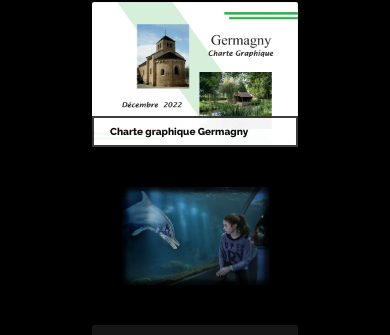
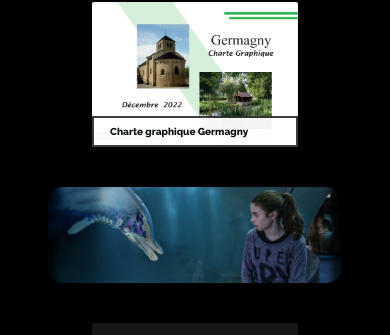
Before and after one commit to Flo714/projetS4, a Vue app: page / in a window 390 px wide. Shown: the part 718-1053 px from the top of the page. Built offline with nearby package versions, Linux system fonts and the light colour scheme.

Commit message:
hover card

```diff
--- a/src/views/Accueil.vue
+++ b/src/views/Accueil.vue
@@ -89,7 +89,7 @@
         <img class="w-32 lg:w-48 absolute right-4 md:w-36 md:bottom-72 lg:bottom-40 xl:bottom-20 animate__animated animate__rotateIn z-0" src="gif1_pf.gif" alt="gif animé">
       </div>
     </div>
-      <div class="grid grid-flow-row-dense grid-cols-[repeat(auto-fit,minmax(280px,1fr))] gap-10 pt-40 mx-12 relative z-20" id="travaux">
+      <div class="wrapper grid grid-flow-row-dense grid-cols-[repeat(auto-fit,minmax(280px,1fr))] gap-10 pt-40 mx-12 relative z-20" id="travaux">
         <RouterLink to="/Logo_Florentin_Demortiere"><img class="rounded-sm w-[70%] lg:h-[250px] lg:w-[450px] mx-auto object-cover" src="images/Logo_Florentin_Demortiere.png" alt="Logo Aide à la reussite"></RouterLink>
         <RouterLink to="/Charte_graphique_Germagny">
           <div class="relative ">
@@ -100,7 +100,13 @@
               <p class="hidden">Germagny est un petit village rural situé en Saône-et-Loire, en Bourgogne-Franche-Comté, avec environ 200 habitants.</p>
           </div>
         </RouterLink>
-        <RouterLink class="flex items-center justify-center" to="/Exposition_Universelle_2025"><img class="rounded-sm w-[50%] lg:h-[250px] lg:w-[450px] mx-auto object-cover" src="/images/Carte_postal.png" alt="Logo Aide à la reussite"></RouterLink>
+        <RouterLink class="card flex items-center justify-center" to="/Exposition_Universelle_2025">
+          <img class="rounded-sm w-[50%] lg:h-[250px] lg:w-[450px] mx-auto object-cover" src="/images/Carte_postal.png" alt="Logo Aide à la reussite">
+          <div class="info">
+            <h3>Exposition Universelle 2025</h3>
+            <button class="hover_1">En savoir plus</button>
+          </div>
+        </RouterLink>
         <RouterLink to="/Motion_design_WebTV"><img class="rounded-sm w-[70%] mx-auto lg:h-[250px] lg:w-[450px] object-cover" src="/images/Motion_design_WebTV.png" alt="Logo Aide à la reussite"></RouterLink>
         <RouterLink to="/Aidealareussite"><img class="rounded-sm w-[70%] mx-auto lg:h-[250px] lg:w-[450px] object-cover" src="/images/Aidealareussite.png" alt="Logo Aide à la reussite"></RouterLink>
 
@@ -210,6 +216,91 @@ transition: transform 250ms;
 transform: translateX(-50%) scaleX(1);
 }
 
+.card {
+	border-radius: 15px;
+	padding: 1.5rem;
+	position: relative;
+	display: flex;
+	align-items: flex-end;
+	transition: 0.4s ease-out;
+	box-shadow: 0px 7px 10px rgba(0, 0, 0, 0.5);
+}
+
+.card:hover {
+	transform: translateY(20px);
+}
+
+.card:before {
+	content: "";
+	position: absolute;
+	top: 0;
+	left: 0;
+	display: block;
+	width: 100%;
+	height: 100%;
+	border-radius: 15px;
+	background: rgba(0, 0, 0, 0.6);
+	z-index: 2;
+	transition: 0.5s;
+	opacity: 0;
+}
+
+.card:hover:before {
+	opacity: 1;
+}
+
+.card img {
+	width: 100%;
+	height: 100%;
+	object-fit: cover;
+	position: absolute;
+	top: 0;
+	left: 0;
+	border-radius: 15px;
+}
+
+.card .info {
+	position: relative;
+	z-index: 3;
+	color: white;
+	opacity: 0;
+	transform: translateY(30px);
+	transition: 0.5s;
+}
+
+.card:hover .info {
+	opacity: 1;
+	transform: translateY(0px);
+}
+
+.card .info h3 {
+	margin: 0px;
+}
+
+.hover_1 {
+  background:
+    linear-gradient(
+      to right,
+      rgba(255, 255, 255, 1),
+      rgba(255, 255, 255, 1)
+    ),
+    linear-gradient(
+      to right,
+      rgba(255, 255, 255, 1),
+      rgba(255, 255, 255, 1)
+  );
+  background-size: 100% 4px, 0 4px;
+  background-position: 100% 110%, 0 110%;
+  background-repeat: no-repeat;
+  transition: background-size 400ms;
+}
+
+.hover_1:hover {
+  background-size: 0 4px, 100% 4px;
+}
+
+
+
 
 
 </style>
--- a/src/views/Aidealareussite.vue
+++ b/src/views/Aidealareussite.vue
@@ -67,7 +67,7 @@
   <div class="my-10 xl:my-20">
     <img class="w-[70%] mx-auto lg:max-w-[700px]" src="images/aide_reussite.png" alt="Image de présentation du site web d'Aide à la reussite">
     <div class="flex justify-end my-4 mr-6 font-bold xl:mr-[25%] xl:my-8">
-      <a class="hover_1 text-sm lg:text-lg xl:text-xl" href="Charte_graphique_Germagny.pdf" target="_blank">Voir plus</a>
+      <a class="hover_1 text-sm lg:text-lg xl:text-xl" href="https://aidealareussite.fr/" target="_blank">Voir plus</a>
     </div>
   </div>
 </main>
```
